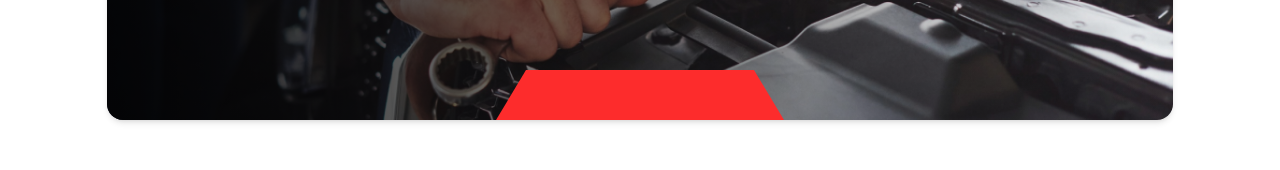
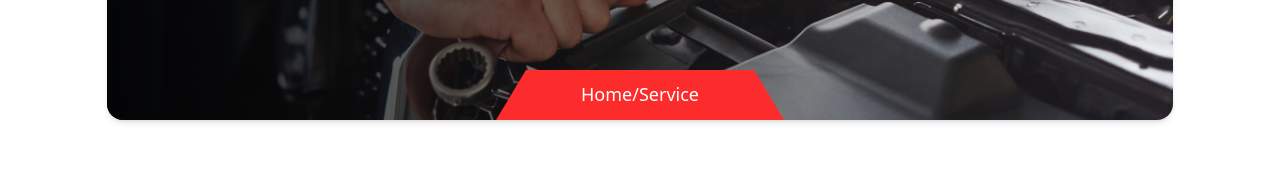
Before and after one commit to sohanemon/genius-car-client, a React (Create React App) app: page /services/1 in a window 1280 px wide. Shown: the part 306-476 px from the top of the page. Built offline with nearby package versions, Linux system fonts and the light colour scheme; no server answers.

Commit message:
checkout cover added

```diff
--- a/src/pages/services.jsx
+++ b/src/pages/services.jsx
@@ -8,7 +8,9 @@ const Services = () => {
         <p className='text-5xl font-bold text-white absolute top-1/2 -translate-y-1/2 pl-20'>
           Add New Service
         </p>
-        <div className='w-72 h-12 absolute bottom-0 left-1/2 -translate-x-1/2 trapezoid' />
+        <div className='w-72 h-12 absolute bottom-0 left-1/2 -translate-x-1/2 trapezoid grid place-content-center'>
+          <p className='text-lg text-white translate-y-6'>Home/Service</p>
+        </div>
       </header>
     </div>
   );
```
